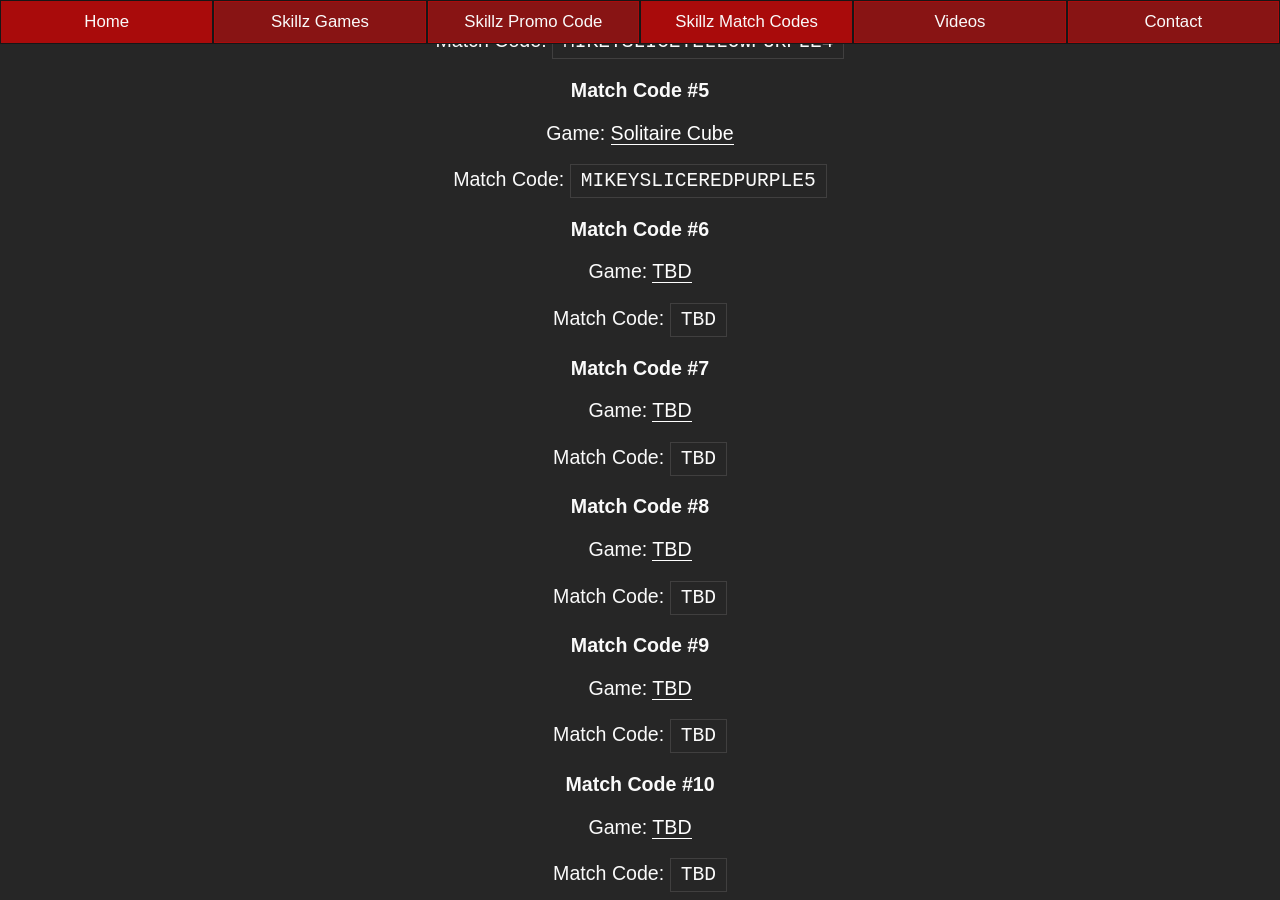
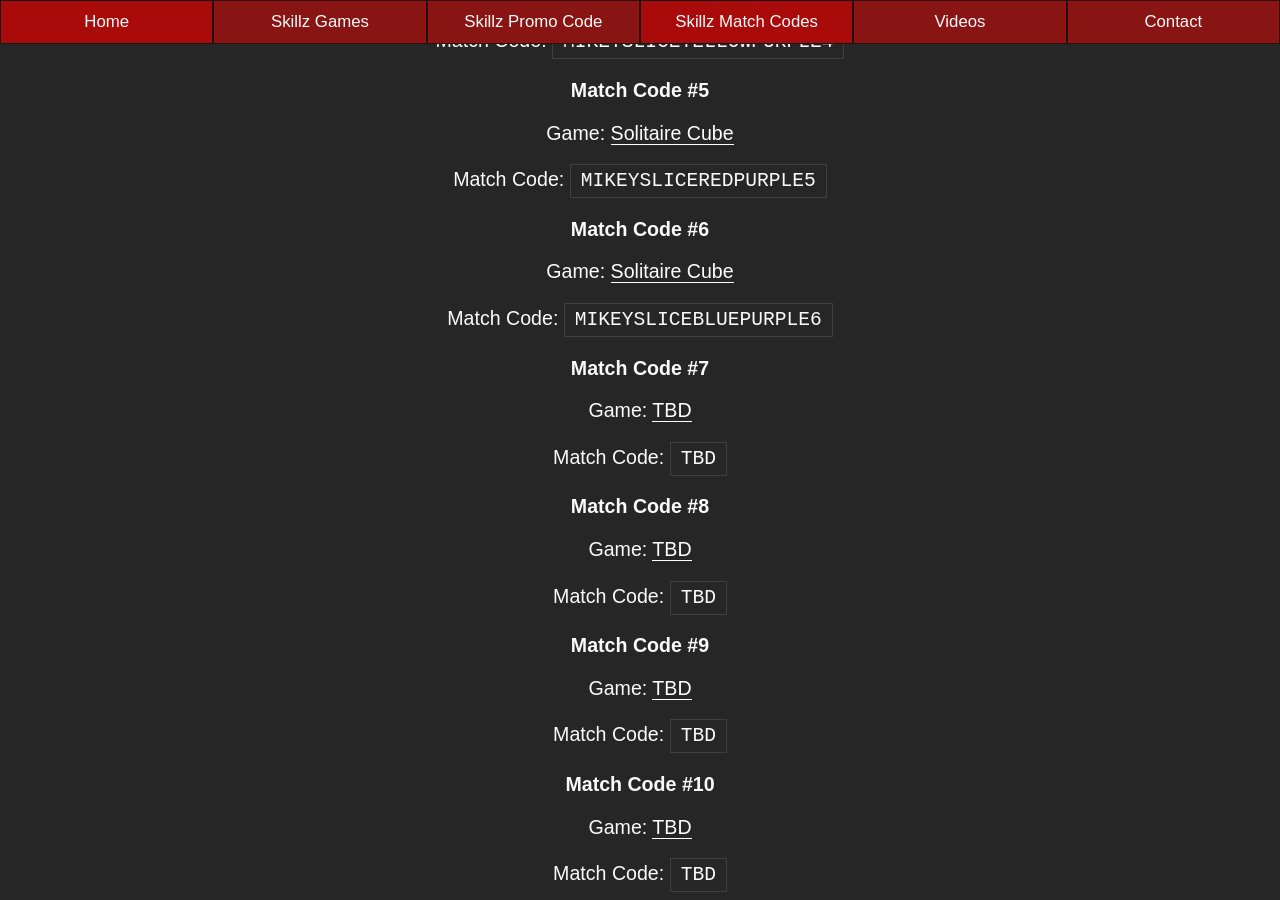
Before and after one commit to mikeyslice/esports-medium, a Jekyll site: the page built from skillz-match-codes.md, in a window 1280 px wide and 900 px high, scrolled down 3798 px. Built offline with Jekyll 4.4.1, drawn with Linux system fonts in a browser that asks for light colours.

Commit message:
Update Skillz Match Codes “skillz-match-codes”

```diff
--- a/_includes/pages/skillz-match-codes.html
+++ b/_includes/pages/skillz-match-codes.html
@@ -133,9 +133,9 @@
 
 <h3>Match Code #6</h3>
 
-<p>Game: <a href="/skillz-games/">TBD</a><p>
+<p>Game: <a href="/skillz-games/">Solitaire Cube</a><p>
 
-<p>Match Code: <code>TBD</code><p>
+<p>Match Code: <code>MIKEYSLICEBLUEPURPLE6</code><p>
 
 <h3>Match Code #7</h3>
 
```
